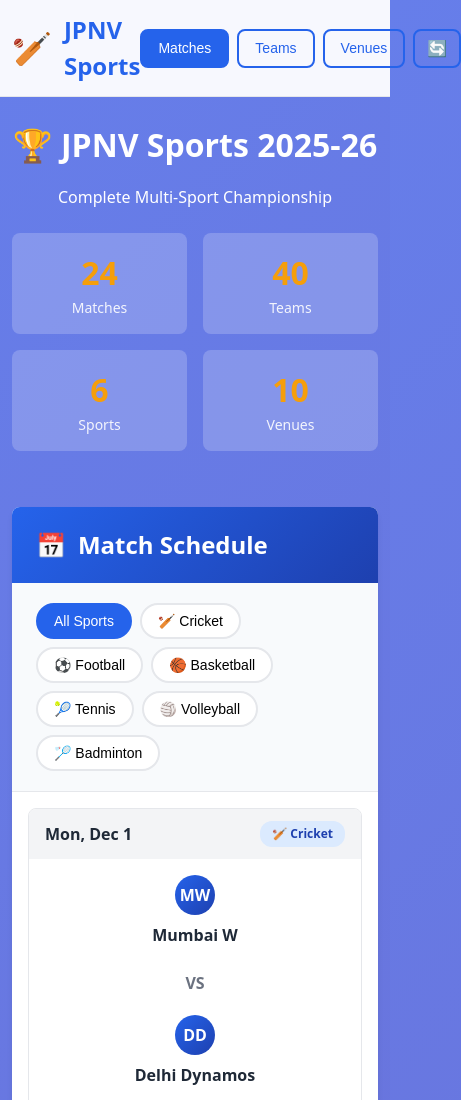
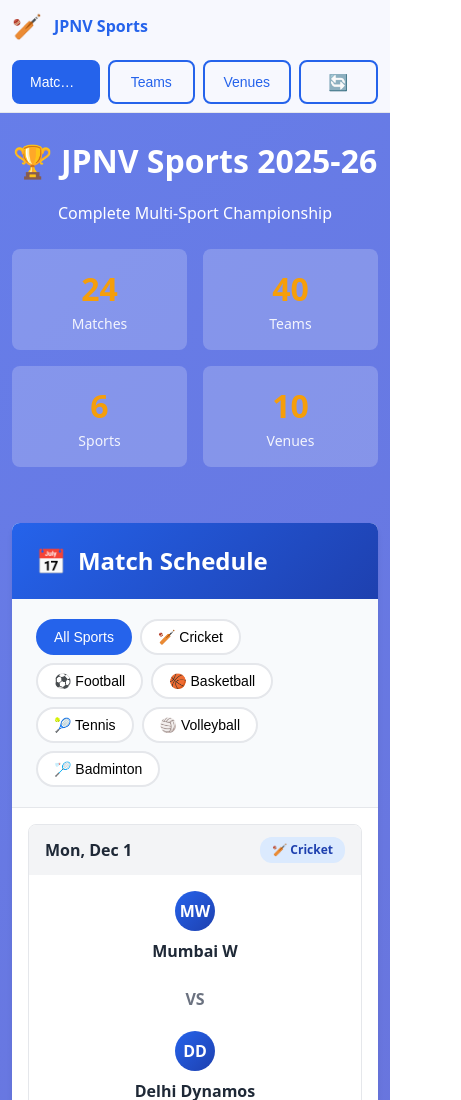
Before and after one commit to pmkhairnarr/jpnv-sports-2025, a plain HTML site: page index.html in a window 390 px wide. Shown: the top 1100 px of the page, 461 px wide, since content can reach past the window. Drawn offline with Linux system fonts and the light colour scheme.

Commit message:
📱 Fix Mobile Navigation & Refresh Button
🔧 Mobile Improvements:
- Touch-friendly button sizing (44px min-height)
- Responsive navigation layout with flex wrapping
- Better spacing and alignment for small screens
- Refresh button properly sized for mobile taps
- Logo responsive sizing with clamp()

📱 Mobile-First Design:
- Navigation buttons fill available width
- Proper touch targets (Apple guidelines)
- Improved readability on mobile
- Better visual hierarchy
- Cache version updated (v=1129)

⚡ Performance: Ultra-fast loading maintained

```diff
--- a/index.html
+++ b/index.html
@@ -22,6 +22,7 @@
         .nav-btn:hover,.nav-btn.active{background:#2563eb;color:white}
         .refresh-btn{padding:8px 12px!important;font-size:16px!important;transition:transform 0.3s ease}
         .refresh-btn:hover{transform:rotate(90deg)}
+        @media (max-width:768px){.header-content{flex-wrap:wrap;gap:8px}.logo{flex:1;min-width:0}.nav-menu{gap:6px;flex-wrap:wrap;width:100%;justify-content:space-between}.nav-btn{padding:10px 12px;font-size:13px;min-width:70px;min-height:44px;touch-action:manipulation}.refresh-btn{padding:10px 12px!important;font-size:16px!important;min-width:50px!important}}
         .hero-section{text-align:center;padding:40px 0;color:white;margin-bottom:32px}
         .hero-title{font-size:clamp(2rem,5vw,3.5rem);font-weight:700;margin-bottom:16px}
         .hero-stats{display:grid;grid-template-columns:repeat(auto-fit,minmax(120px,1fr));gap:16px;max-width:600px;margin:0 auto}
@@ -29,16 +30,16 @@
         .stat-number{font-size:2rem;font-weight:700;color:#f59e0b}
         .loading{text-align:center;padding:40px;color:#fff}
     </style>
-    <link rel="preload" href="fast.css?v=1128" as="style" onload="this.onload=null;this.rel='stylesheet'">
-    <noscript><link rel="stylesheet" href="fast.css?v=1128"></noscript>
+    <link rel="preload" href="fast.css?v=1129" as="style" onload="this.onload=null;this.rel='stylesheet'">
+    <noscript><link rel="stylesheet" href="fast.css?v=1129"></noscript>
 </head>
 <body>
     <header class="header">
         <div class="container">
             <div class="header-content">
                 <a href="#" class="logo">
-                    <span style="font-size: 2rem;">🏏</span>
-                    <span>JPNV Sports</span>
+                    <span style="font-size: clamp(1.5rem, 4vw, 2rem);">🏏</span>
+                    <span style="font-size: clamp(1rem, 3vw, 1.5rem);">JPNV Sports</span>
                 </a>
                 <nav class="nav-menu">
                     <button class="nav-btn active" data-section="matches">Matches</button>
@@ -287,7 +288,7 @@
                 .teams-grid{padding:24px;display:grid;grid-template-columns:repeat(auto-fit,minmax(280px,1fr));gap:20px}
                 .team-card{background:white;border:1px solid #e5e7eb;border-radius:8px;padding:20px;text-align:center}
                 .team-card-logo{width:60px;height:60px;background:linear-gradient(135deg,#2563eb,#1e40af);border-radius:50%;display:flex;align-items:center;justify-content:center;color:white;font-weight:700;font-size:1.5rem;margin:0 auto 16px}
-                @media (max-width:768px){.container{padding:0 12px}.hero-section{padding:24px 0}.matches-grid,.teams-grid{padding:16px}.match-details{grid-template-columns:1fr}.teams-grid{grid-template-columns:1fr}.match-teams{flex-direction:column;gap:12px}.vs-divider{margin:8px 0}}
+                @media (max-width:768px){.container{padding:0 12px}.hero-section{padding:24px 0}.matches-grid,.teams-grid{padding:16px}.match-details{grid-template-columns:1fr}.teams-grid{grid-template-columns:1fr}.match-teams{flex-direction:column;gap:12px}.vs-divider{margin:8px 0}.header-content{padding:8px 0!important}.nav-menu{justify-content:center;width:100%;margin-top:8px}.nav-btn{flex:1;text-align:center;white-space:nowrap;overflow:hidden;text-overflow:ellipsis}}
             `;
             document.head.appendChild(style);
         }, 50);
@@ -295,7 +296,7 @@
         // Load mini CSV in background
         setTimeout(() => {
             const s = document.createElement('script');
-            s.src = 'js/mini-csv.js?v=1128';
+            s.src = 'js/mini-csv.js?v=1129';
             s.async = true;
             document.head.appendChild(s);
         }, 300);
```
